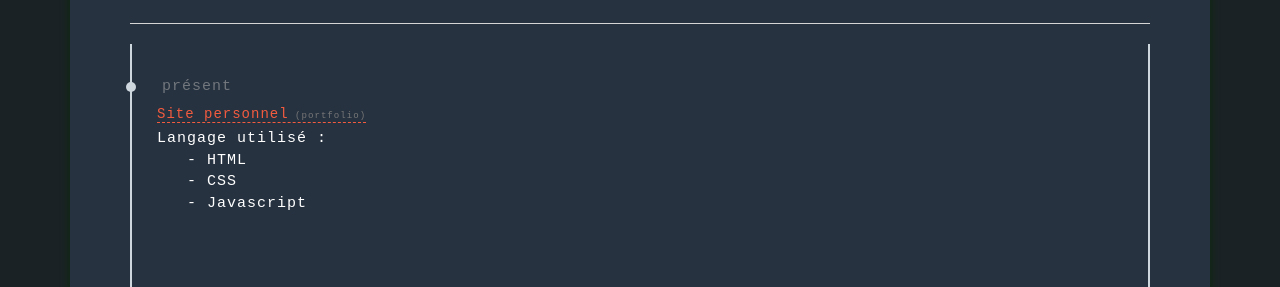
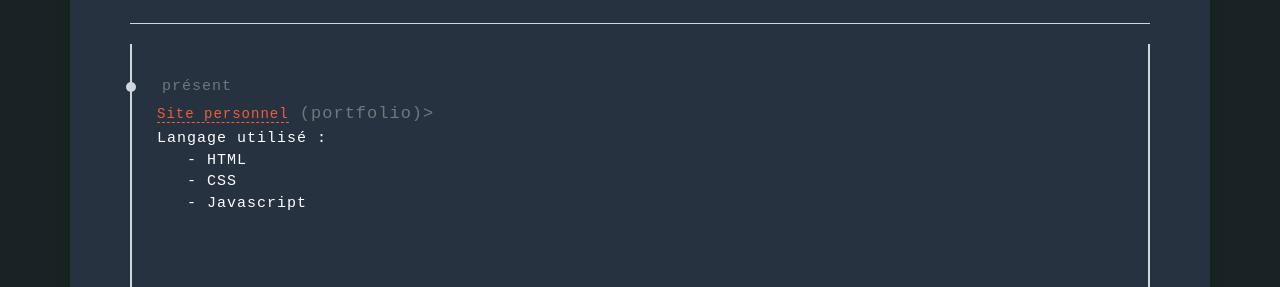
Before and after one commit to MaelC001/MaelC001.github.io, a Jekyll site: the page built from projet/index.html, in a window 1280 px wide and 900 px high. Shown: the part 176-463 px from the top of the window. Built offline with Jekyll 4.4.1, drawn with Linux system fonts in a browser that asks for light colours; nearby versions of some CDN libraries.

```diff
--- a/projet/index.html
+++ b/projet/index.html
@@ -10,7 +10,7 @@ title: Portfolio - Projet
     <li>
       <span id="workTitle">présent</span>
       <div class="content">
-        <h3 id="workTitle"><a href="https://maelc001.github.io/">Site personnel<small> (portfolio)</small></a></h3>
+        <h3 id="workTitle"><a href="https://maelc001.github.io/">Site personnel</a> (portfolio)></h3>
         <p>Langage utilisé :<br>
              &nbsp;&nbsp;&nbsp;- HTML<br>
              &nbsp;&nbsp;&nbsp;- CSS<br>
```
